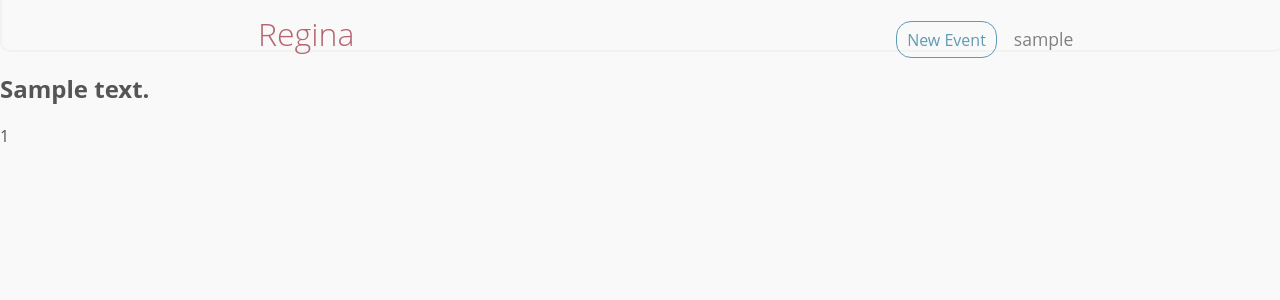
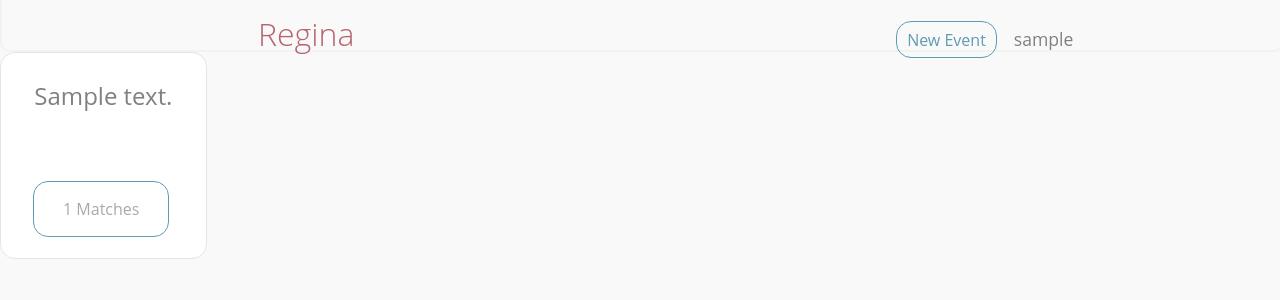
Before and after one commit to jasminedevv/regina, a Django app: page / in a window 1280 px wide. Shown: the top 300 px of the page. Run offline with Django 3.2, Linux system fonts and the light colour scheme; a user stored in the database is signed in; tables that the repository leaves empty hold one stand-in row (values such as "Sample post").

Commit message:
cards styled

```diff
--- a/regina/regina/static/regina/style.css
+++ b/regina/regina/static/regina/style.css
@@ -1,3 +1,7 @@
+* {
+    text-decoration: none;
+}
+
 body {
     color: #555;
     background-color: #f9f9f9;
@@ -121,16 +125,57 @@ body {
 
 /***************************
 
+          CARDS
+
+***************************/
+.event-card {
+    width: 14vw;
+    height: 14vw;
+
+    padding: 1vw;
+
+    background-color: #fff;
+    border: 1px solid #e5e5e5;
+    border-radius: 15px;
+}
+
+.event-card .matches-container {
+    width: 10.5vw;
+    height: auto;
+
+    margin-top: 5vw;
+    margin: 6vw calc(50% - 5.5vw);
+
+    border: 1px solid #609bb4;
+    border-radius: 15px;
+}
+
+.event-card h2 {
+    margin: 1vw;
+    max-height: 2vw;
+
+    color: grey;
+    font-weight: 500;
+    text-align: center;
+}
+
+.event-card .matches-container .matches-text {
+    text-align: center;
+    color: darkgrey;
+}
+
+/***************************
+
       NEW EVENT FORM
 
 ***************************/
 .new-event-form-container {
-    width: 60vw;
-    height: 82vh;
+    max-width: 60vw;
+    max-height: 82vh;
 
     margin: 5vh auto;
 
-    background-color: #F8F8F8;
+    background-color: #fff;
 
     border: 1px solid #e5e5e5;
     border-radius: 15px;
--- a/regina/regina/templates/base_generic.html
+++ b/regina/regina/templates/base_generic.html
@@ -16,9 +16,11 @@
         <p id="logo" class="links">Regina</p>
 
         <div id="links-container">
-            <div id="new-event-button">
-                <p id="new-event" class="links">New Event</p>
-            </div>
+            <a href="/submit">
+                <div id="new-event-button">
+                    <p id="new-event" class="links">New Event</p>
+                </div>
+            </a>
             <p id="account" class="links">{{ user.username }}</p>
         </div>
     </div>
--- a/regina/regina/templates/home.html
+++ b/regina/regina/templates/home.html
@@ -1,11 +1,11 @@
 {% extends "base_generic.html" %}
 {% block content %}
-
+<div class="flex-container">
 {% for submission in submissions %}
     <div class="event-card">
     <h2>{{ submission.visible_title }}</h2>
         <div class="matches-container">
-            <p class="matches-text"> {{ submission.matches }}</p>
+            <p class="matches-text"> {{ submission.matches }} Matches</p>
         </div>
     </div>
 {% empty %}
@@ -13,7 +13,7 @@
     <p class="empty-text">Looks like you haven't created an event yet!</p>
     <p class="empty-text">Would you like to?</p>
 {% endfor %}
-
+</div>
 
 
 
```
